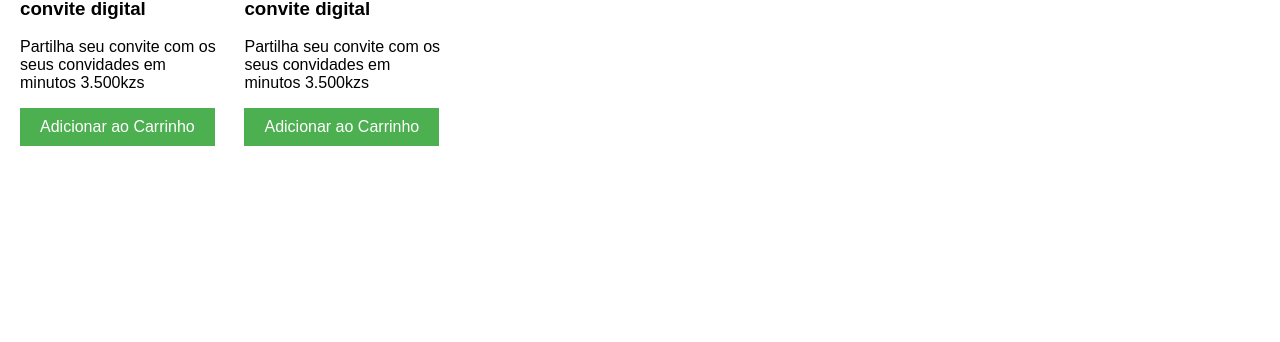
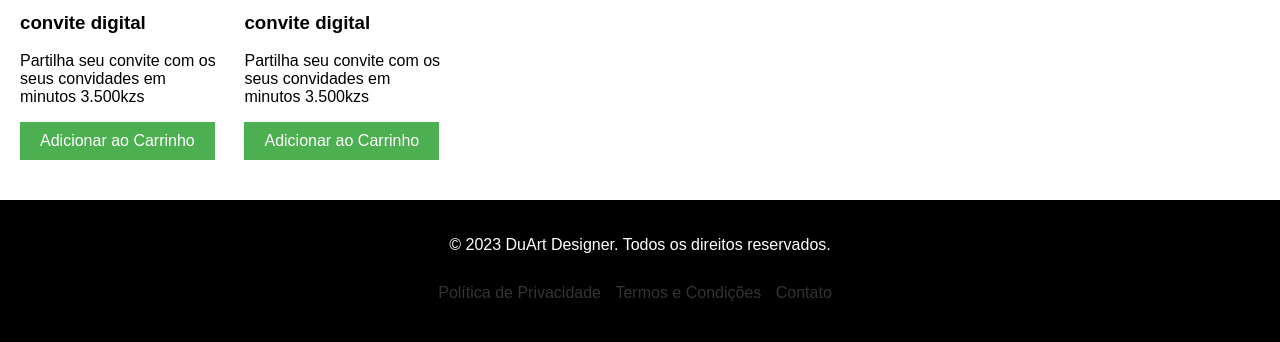
Before and after one commit to Dueduardo11/projeto-final, a plain HTML site: page PFINAL.html in a window 1280 px wide. Shown: the part 1042-1384 px from the top of the page. Before the commit the page ends 1228 px from the top, so only its background shows below. Drawn offline with Linux system fonts and the light colour scheme.

Commit message:
projeto final

```diff
--- a/PFINAL.html
+++ b/PFINAL.html
@@ -1,5 +1,5 @@
-<!DOCTYPE html>
-<html>
+!DOCTYPE html>
+<html<>
 <head>
   <title>DuArt Designer</title>
   <link rel="stylesheet" type="text/css" href="css/esti.css">
@@ -74,3 +74,11 @@
   </main>
 </body>
 </html>
+  <footer>
+    <p>© 2023 DuArt Designer. Todos os direitos reservados.</p>
+    <ul>
+      <li><a href="#">Política de Privacidade</a></li>
+      <li><a href="#">Termos e Condições</a></li>
+      <li><a href="#">Contato</a></li>
+    </ul>
+  </footer>
--- a/css/esti.css
+++ b/css/esti.css
@@ -112,3 +112,32 @@ body {
   font-size: 16px;
   cursor: pointer;
 }
+footer {
+  background-color:black;
+  padding: 20px;
+  text-align: center;
+}
+
+footer p {
+  margin-bottom: 10px;
+}
+
+footer ul {
+  list-style-type: none;
+  margin: 0;
+  padding: 20px;
+}
+
+footer ul li {
+  display: inline-block;
+  margin-right: 10px;
+}
+
+footer ul li a {
+  color: #333;
+  text-decoration: none;
+}
+
+footer ul li a:hover {
+  text-decoration: underline;
+}
```
